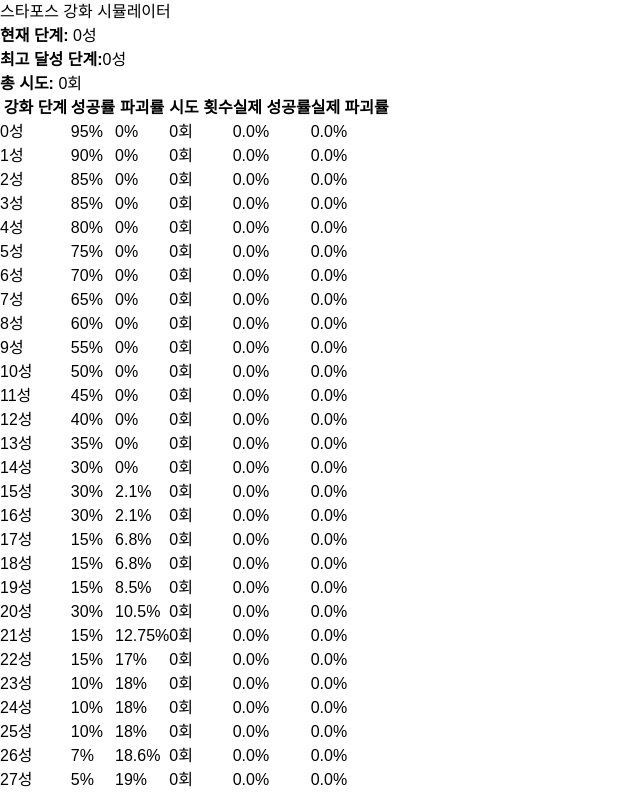
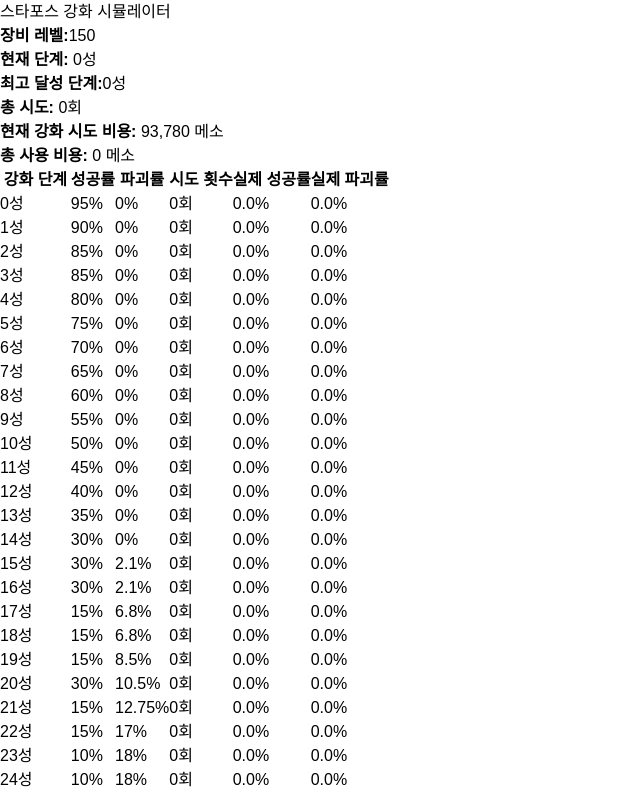
Before and after one commit to HwanJuKR/nextjs-starforce-simulator, a Next.js app: page / in a window 1280 px wide. Shown: the top 793 px of the page, without its empty margins (0-640 px from the left). Built offline with nearby package versions, Linux system fonts and the light colour scheme.

Commit message:
강화 소모 비용 추가

```diff
--- a/src/components/EnhanceSimulator.tsx
+++ b/src/components/EnhanceSimulator.tsx
@@ -2,33 +2,56 @@
 
 import useEnhance from "@/hooks/useEnhance";
 import { starData } from "@/constants/starData";
+import useCost from "@/hooks/useCost";
 
 export default function EnhanceSimulator() {
   const {
     current,
     isSimulating,
     stats,
-    levelStats,
-    targetLevel,
-    setTargetLevel,
+    starLevelStats,
+    targetStarLevel,
+    setTargetStarLevel,
+    equipLevel,
+    setEquipLevel,
     tryEnhance,
     bulkSimulate,
     reset,
   } = useEnhance();
 
+  const enhanceCost = useCost();
+  const currentCost = enhanceCost(equipLevel, current);
+
   return (
     <main>
       <h1>스타포스 강화 시뮬레이터</h1>
+
       <div>
         <div>
-          <strong>현재 단계:</strong> {starData[current]?.level || "완료"}
+          <strong>장비 레벨:</strong>
+          <input
+            type="number"
+            value={equipLevel}
+            onChange={(e) => setEquipLevel(Number(e.target.value))}
+            min={1}
+            max={300}
+          />
+        </div>
+        <div>
+          <strong>현재 단계:</strong> {starData[current]?.starLevel || "완료"}
         </div>
         <div>
           <strong>최고 달성 단계:</strong>
-          {starData[stats.maxLevel]?.level || "0성"}
+          {starData[stats.maxStarLevel]?.starLevel || "0성"}
         </div>
         <div>
           <strong>총 시도:</strong> {stats.attempt.toLocaleString()}회
+        </div>
+        <div>
+          <strong>현재 강화 시도 비용:</strong> {currentCost.toLocaleString()} 메소
+        </div>
+        <div>
+          <strong>총 사용 비용:</strong> {stats.totalCost.toLocaleString()} 메소
         </div>
       </div>
 
@@ -45,27 +68,27 @@ export default function EnhanceSimulator() {
         </thead>
         <tbody>
           {starData.map((row, i) => {
-            const levelStat = levelStats[i] || {
+            const StarLevelStat = starLevelStats[i] || {
               attempt: 0,
               successe: 0,
               destroy: 0,
             };
             const actualSuccessRate =
-              levelStat.attempt > 0
-                ? ((levelStat.successe / levelStat.attempt) * 100).toFixed(1)
+              StarLevelStat.attempt > 0
+                ? ((StarLevelStat.successe / StarLevelStat.attempt) * 100).toFixed(1)
                 : "0.0";
             const actualDestroyRate =
-              levelStat.attempt > 0
-                ? ((levelStat.destroy / levelStat.attempt) * 100).toFixed(1)
+              StarLevelStat.attempt > 0
+                ? ((StarLevelStat.destroy / StarLevelStat.attempt) * 100).toFixed(1)
                 : "0.0";
 
             // 30성
             if (i === 30) {
               return (
-                <tr key={row.level}>
+                <tr key={row.starLevel}>
                   <td>
-                    {row.level}
-                    {i === stats.maxLevel && <span>달성!</span>}
+                    {row.starLevel}
+                    {i === stats.maxStarLevel && <span>달성!</span>}
                   </td>
                   <td>-</td>
                   <td>-</td>
@@ -77,14 +100,14 @@ export default function EnhanceSimulator() {
             }
 
             return (
-              <tr key={row.level}>
+              <tr key={row.starLevel}>
                 <td>
-                  {row.level}
-                  {i === stats.maxLevel && i > 0 && <span>최고</span>}
+                  {row.starLevel}
+                  {i === stats.maxStarLevel && i > 0 && <span>최고</span>}
                 </td>
                 <td>{row.success}%</td>
                 <td>{row.destroy}%</td>
-                <td>{levelStat.attempt.toLocaleString()}회</td>
+                <td>{StarLevelStat.attempt.toLocaleString()}회</td>
                 <td>{actualSuccessRate}%</td>
                 <td>{actualDestroyRate}%</td>
               </tr>
@@ -127,8 +150,8 @@ export default function EnhanceSimulator() {
           목표 강화 수치:
           <input
             type="number"
-            value={targetLevel}
-            onChange={(e) => setTargetLevel(Number(e.target.value))}
+            value={targetStarLevel}
+            onChange={(e) => setTargetStarLevel(Number(e.target.value))}
             min={1}
             max={30}
           />
--- /dev/null
+++ b/src/hooks/useCost.ts
@@ -0,0 +1,65 @@
+interface IEnhanceCost {
+  (equipLevel: number, starLevel: number): number;
+}
+
+/**
+ * 스타포스 강화 비용 계산
+ *
+ * 강화 비용 공식
+ * - 0~9성: (1000 + L^3 × (S+1)) / 분모
+ * - 10~30성: (1000 + L^3 × (S+1)^2.7) / 분모
+ *
+ * L: 장비의 착용 가능 레벨
+ * S: 현재 스타포스 강화 레벨
+ * 결과는 십의 자리에서 반올림
+ */
+export default function useCost() {
+  // 스타포스 레벨별 분모
+  const denominatorMap: Record<number, number> = {
+    0: 36,
+    1: 36,
+    2: 36,
+    3: 36,
+    4: 36,
+    5: 36,
+    6: 36,
+    7: 36,
+    8: 36,
+    9: 36,
+    10: 571,
+    11: 314,
+    12: 214,
+    13: 157,
+    14: 107,
+    15: 200,
+    16: 200,
+    17: 150,
+    18: 70,
+    19: 45,
+    20: 200,
+    21: 125,
+    22: 200,
+    23: 200,
+    24: 200,
+    25: 200,
+    26: 200,
+    27: 200,
+    28: 200,
+    29: 200,
+    30: 200,
+  };
+
+  const enhanceCost: IEnhanceCost = (equipLevel, starLevel) => {
+    const denominator = denominatorMap[starLevel];
+
+    if (!denominator) return 0;
+
+    // 0~9성은 지수 1, 10성 이상은 2.7
+    const pow = starLevel <= 9 ? 1 : 2.7;
+    const numerator = 1000 + Math.pow(equipLevel, 3) * Math.pow(starLevel + 1, pow);
+
+    return Math.round(numerator / denominator / 10) * 10;
+  };
+
+  return enhanceCost;
+}
--- a/src/hooks/useEnhance.ts
+++ b/src/hooks/useEnhance.ts
@@ -1,8 +1,9 @@
 import { starData, MAX_STAR_FORCE } from "@/constants/starData";
 import { useState } from "react";
+import useCost from "./useCost";
 
 interface IEnhanceResult {
-  level: number;
+  starLevel: number;
   result: string;
   isSuccess: boolean;
   isDestroy: boolean;
@@ -11,40 +12,44 @@ interface IEnhanceResult {
 
 export default function useEnhance() {
   const [current, setCurrent] = useState(0);
-  const [targetLevel, setTargetLevel] = useState(30);
+  const [targetStarLevel, setTargetStarLevel] = useState(30);
   const [isSimulating, setIsSimulating] = useState(false);
   const [stats, setStats] = useState({
     attempt: 0,
     successe: 0,
     destroy: 0,
-    maxLevel: 0,
+    maxStarLevel: 0,
+    totalCost: 0,
   });
-  const [levelStats, setLevelStats] = useState(
+  const [starLevelStats, setStarLevelStats] = useState(
     Array.from({ length: 31 }, () => ({ attempt: 0, successe: 0, destroy: 0 }))
   );
 
-  const enhance = (currentLevel: number): IEnhanceResult => {
-    const { success, fail } = starData[currentLevel];
+  const [equipLevel, setEquipLevel] = useState(150);
+  const enhanceCost = useCost();
+
+  const enhance = (currentStarLevel: number): IEnhanceResult => {
+    const { success, fail } = starData[currentStarLevel];
     const chance = Math.random() * 100;
-    let level = currentLevel;
+    let starLevel = currentStarLevel;
     let result = "";
 
     if (chance < success) {
-      level = currentLevel + 1;
-      if (level >= starData.length - 1) {
-        result = `${starData[currentLevel].level} → 성공! 30성 달성!`;
+      starLevel = currentStarLevel + 1;
+      if (starLevel >= starData.length - 1) {
+        result = `${starData[currentStarLevel].starLevel} → 성공! 30성 달성!`;
       } else {
-        result = `${starData[currentLevel].level} → 성공!`;
+        result = `${starData[currentStarLevel].starLevel} → 성공!`;
       }
     } else if (chance < success + fail) {
-      result = `${starData[currentLevel].level} → 실패(유지)`;
+      result = `${starData[currentStarLevel].starLevel} → 실패(유지)`;
     } else {
-      level = 12;
-      result = `${starData[currentLevel].level} → 파괴! 12성으로 다운`;
+      starLevel = 12;
+      result = `${starData[currentStarLevel].starLevel} → 파괴! 12성으로 다운`;
     }
 
     return {
-      level,
+      starLevel,
       result,
       isSuccess: chance < success,
       isDestroy: chance >= success + fail,
@@ -55,9 +60,10 @@ export default function useEnhance() {
   const tryEnhance = () => {
     if (current >= MAX_STAR_FORCE) return;
 
-    const currentLevel = current;
-    const result = enhance(currentLevel);
-    setCurrent(result.level);
+    const currentStarLevel = current;
+    const cost = enhanceCost(equipLevel, currentStarLevel);
+    const result = enhance(currentStarLevel);
+    setCurrent(result.starLevel);
 
     // 통계 업데이트
     setStats((prev) => ({
@@ -65,17 +71,18 @@ export default function useEnhance() {
       attempt: prev.attempt + 1,
       successe: result.isSuccess ? prev.successe + 1 : prev.successe,
       destroy: result.isDestroy ? prev.destroy + 1 : prev.destroy,
-      maxLevel: Math.max(prev.maxLevel, result.level),
+      maxStarLevel: Math.max(prev.maxStarLevel, result.starLevel),
+      totalCost: prev.totalCost + cost,
     }));
 
     // 레벨별 통계 업데이트
-    setLevelStats((prev) => {
+    setStarLevelStats((prev) => {
       const newStats = [...prev];
-      const levelStat = newStats[currentLevel];
-      newStats[currentLevel] = {
-        attempt: levelStat.attempt + 1,
-        successe: levelStat.successe + (result.isSuccess ? 1 : 0),
-        destroy: levelStat.destroy + (result.isDestroy ? 1 : 0),
+      const starLevelStat = newStats[currentStarLevel];
+      newStats[currentStarLevel] = {
+        attempt: starLevelStat.attempt + 1,
+        successe: starLevelStat.successe + (result.isSuccess ? 1 : 0),
+        destroy: starLevelStat.destroy + (result.isDestroy ? 1 : 0),
       };
       return newStats;
     });
@@ -85,7 +92,7 @@ export default function useEnhance() {
     setIsSimulating(true);
     let tempCurrent = current;
     const tempStats = { ...stats };
-    const tempLevelStats = [...levelStats];
+    const tempStarLevelStats = [...starLevelStats];
     const checkPoint = 1000;
 
     for (let i = 0; i < count; i++) {
@@ -94,23 +101,25 @@ export default function useEnhance() {
       }
 
       // 목표 수치 달성 체크
-      if (tempCurrent >= targetLevel) {
+      if (tempCurrent >= targetStarLevel) {
         break;
       }
 
-      const currentLevel = tempCurrent;
+      const currentStarLevel = tempCurrent;
+      const cost = enhanceCost(equipLevel, currentStarLevel);
       const result = enhance(tempCurrent);
       tempStats.attempt++;
-      tempLevelStats[tempCurrent].attempt++;
-      tempCurrent = result.level;
-      tempStats.maxLevel = Math.max(tempStats.maxLevel, tempCurrent);
+      tempStats.totalCost += cost;
+      tempStarLevelStats[tempCurrent].attempt++;
+      tempCurrent = result.starLevel;
+      tempStats.maxStarLevel = Math.max(tempStats.maxStarLevel, tempCurrent);
 
       if (result.isSuccess) {
         tempStats.successe++;
-        tempLevelStats[currentLevel].successe++;
+        tempStarLevelStats[currentStarLevel].successe++;
       } else if (result.isDestroy) {
         tempStats.destroy++;
-        tempLevelStats[currentLevel].destroy++;
+        tempStarLevelStats[currentStarLevel].destroy++;
       }
 
       if (tempCurrent >= MAX_STAR_FORCE) {
@@ -120,7 +129,7 @@ export default function useEnhance() {
       if ((i + 1) % checkPoint === 0) {
         setCurrent(tempCurrent);
         setStats({ ...tempStats });
-        setLevelStats([...tempLevelStats]);
+        setStarLevelStats([...tempStarLevelStats]);
 
         await new Promise((resolve) => setTimeout(resolve, 10));
       }
@@ -128,14 +137,14 @@ export default function useEnhance() {
 
     setCurrent(tempCurrent);
     setStats(tempStats);
-    setLevelStats(tempLevelStats);
+    setStarLevelStats(tempStarLevelStats);
     setIsSimulating(false);
   };
 
   const reset = () => {
     setCurrent(0);
-    setStats({ attempt: 0, destroy: 0, successe: 0, maxLevel: 0 });
-    setLevelStats(
+    setStats({ attempt: 0, destroy: 0, successe: 0, maxStarLevel: 0, totalCost: 0 });
+    setStarLevelStats(
       Array.from({ length: 31 }, () => ({
         attempt: 0,
         successe: 0,
@@ -148,9 +157,11 @@ export default function useEnhance() {
     current,
     isSimulating,
     stats,
-    levelStats,
-    targetLevel,
-    setTargetLevel,
+    starLevelStats,
+    targetStarLevel,
+    setTargetStarLevel,
+    equipLevel,
+    setEquipLevel,
     tryEnhance,
     bulkSimulate,
     reset,
```
Also changed, not shown: src/constants/starData.ts (+34 -34 lines).
